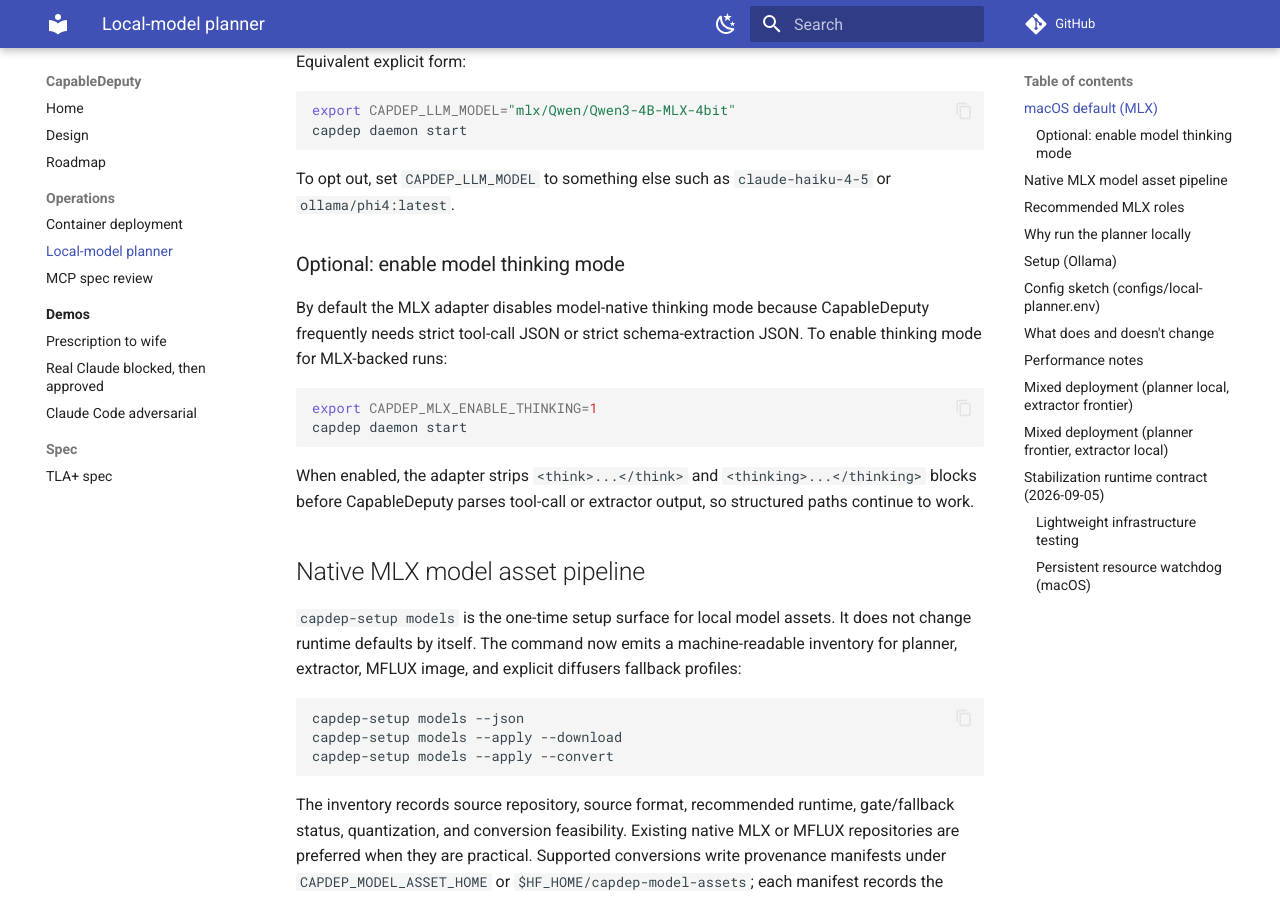
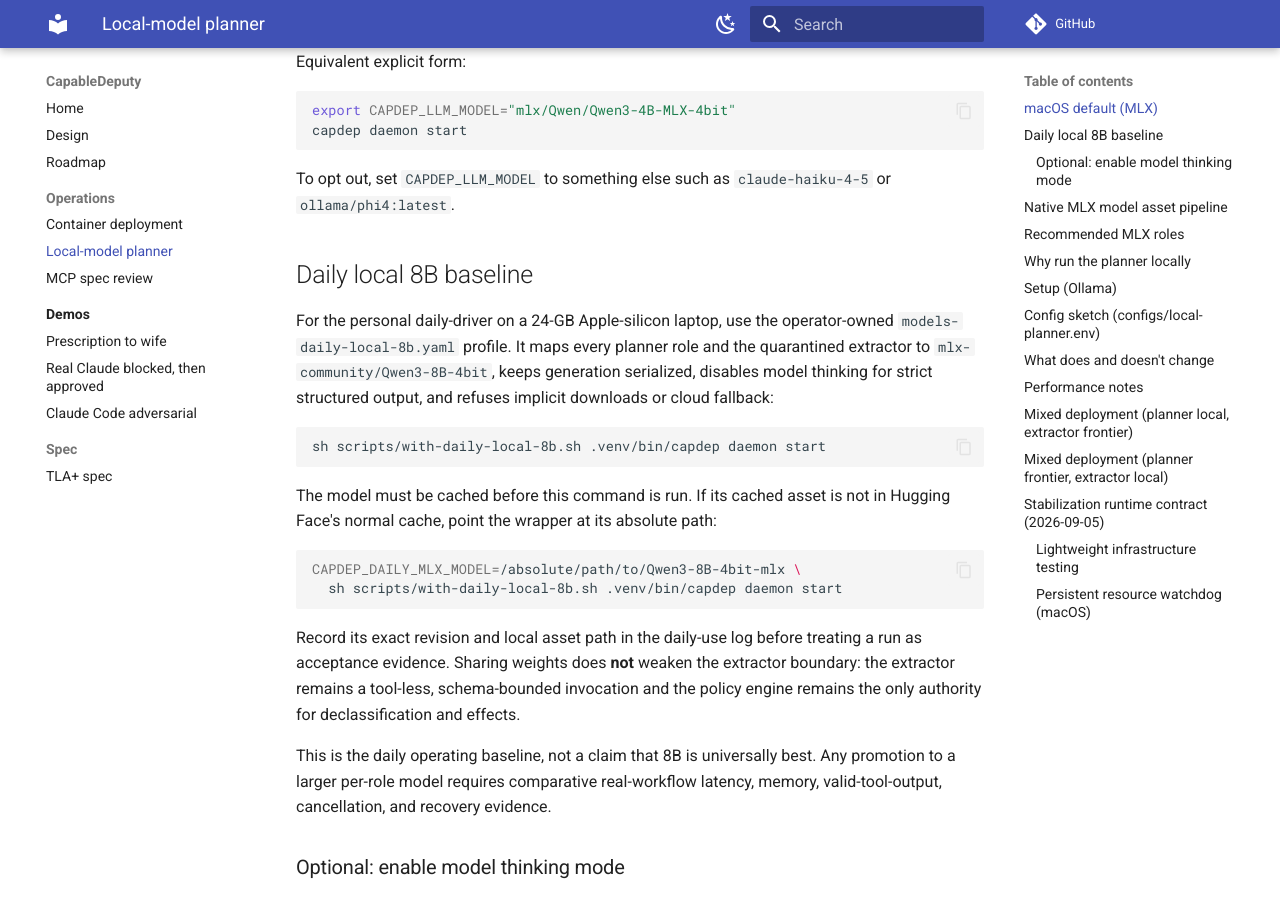
Before and after one commit to marctjones/capabledeputy, an MkDocs documentation site: the page built from docs/local-model-planner.md, in a window 1280 px wide and 900 px high, scrolled down 514 px. Built offline with MkDocs 1.6.1 and Material for MkDocs 9.7.7, drawn with Linux system fonts in a browser that asks for light colours; comment, search, counter and statistics services are not loaded.

Commit message:
feat: add daily local assistant baseline

````diff
--- a/docs/local-model-planner.md
+++ b/docs/local-model-planner.md
@@ -28,6 +28,35 @@
 
 To opt out, set `CAPDEP_LLM_MODEL` to something else such as
 `claude-haiku-4-5` or `ollama/phi4:latest`.
+
+## Daily local 8B baseline
+
+For the personal daily-driver on a 24-GB Apple-silicon laptop, use the
+operator-owned `models-daily-local-8b.yaml` profile. It maps every planner
+role and the quarantined extractor to `mlx-community/Qwen3-8B-4bit`, keeps
+generation serialized, disables model thinking for strict structured output,
+and refuses implicit downloads or cloud fallback:
+
+```sh
+sh scripts/with-daily-local-8b.sh .venv/bin/capdep daemon start
+```
+
+The model must be cached before this command is run. If its cached asset is not
+in Hugging Face's normal cache, point the wrapper at its absolute path:
+
+```sh
+CAPDEP_DAILY_MLX_MODEL=/absolute/path/to/Qwen3-8B-4bit-mlx \
+  sh scripts/with-daily-local-8b.sh .venv/bin/capdep daemon start
+```
+
+Record its exact revision and local asset path in the daily-use log before
+treating a run as acceptance evidence. Sharing weights does **not** weaken the extractor boundary: the
+extractor remains a tool-less, schema-bounded invocation and the policy engine
+remains the only authority for declassification and effects.
+
+This is the daily operating baseline, not a claim that 8B is universally best.
+Any promotion to a larger per-role model requires comparative real-workflow
+latency, memory, valid-tool-output, cancellation, and recovery evidence.
 
 ### Optional: enable model thinking mode
 
````
Also changed, not shown: docs/dogfood-log.md (+10 -5 lines), docs/release-checklist-mvp.md (+8 -0 lines), 6 other files.
